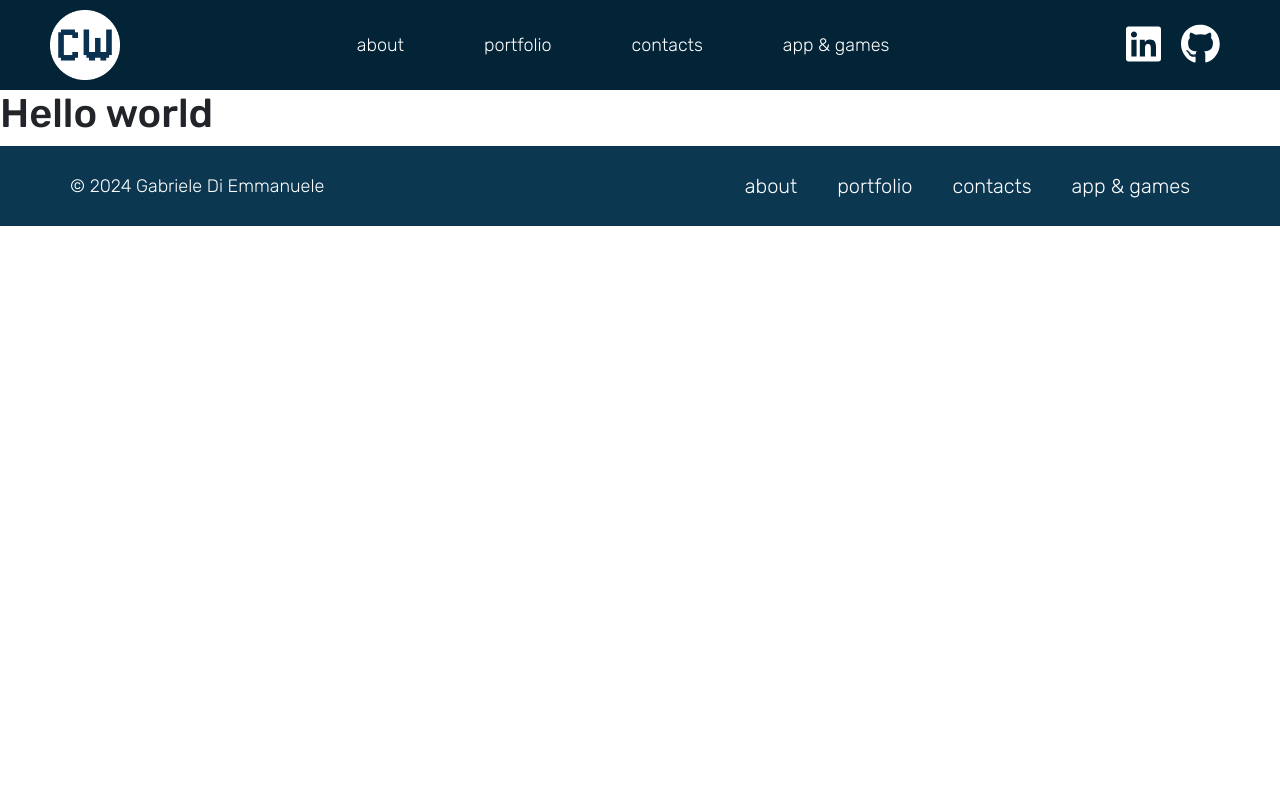
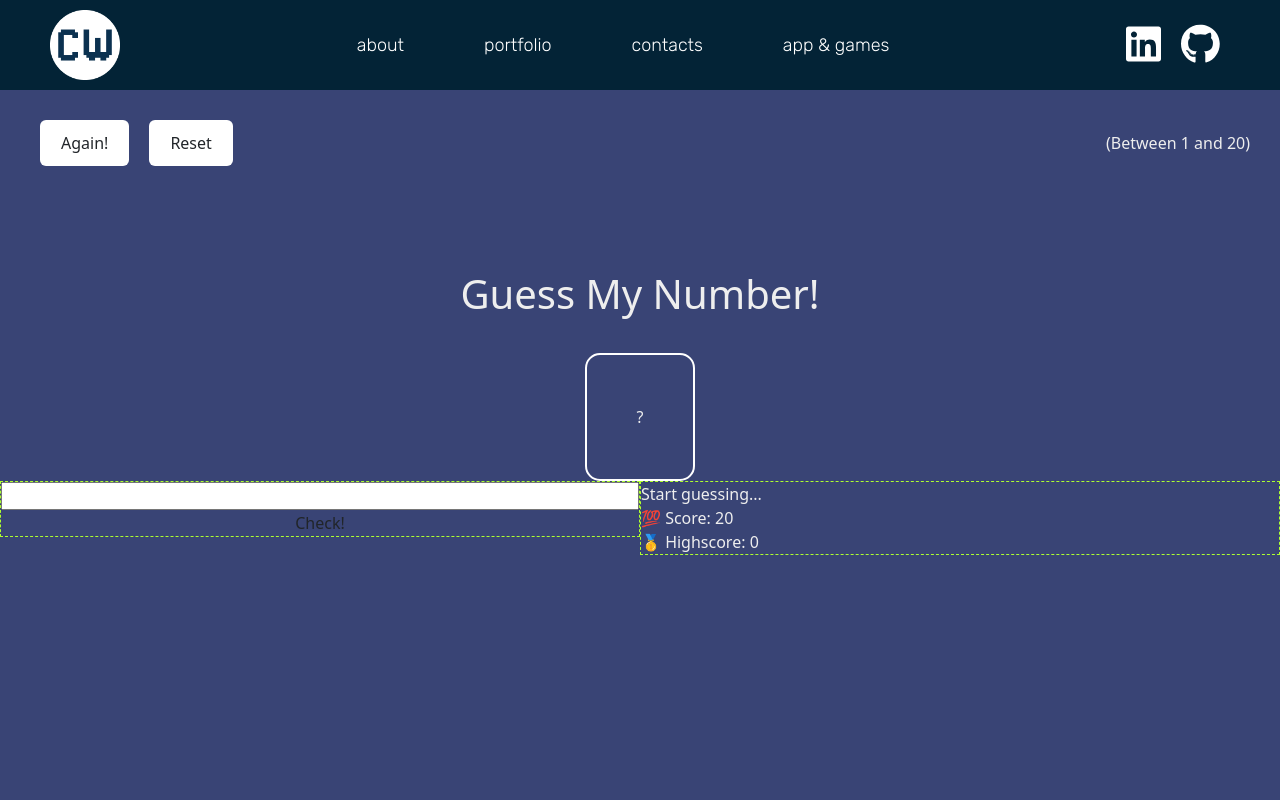
Before and after one commit to gabrielediemmanuele/gabrielediemmanuele.github.io, a Vue app: page /guessMyNumber in a window 1280 px wide. Shown: the top 800 px of the page. Built offline with nearby package versions, Linux system fonts and the light colour scheme.

Commit message:
feat: working in guessMyNumber style

```diff
--- a/src/components/app-and-games-components/games/guessMyNumber.vue
+++ b/src/components/app-and-games-components/games/guessMyNumber.vue
@@ -15,7 +15,107 @@ export default {
 </script>
 
 <template>
-  <h1>{{ title }}</h1>
+  <div class="main-container">
+    <header>
+      <div class="container-fluid header">
+        <div class="btn-cont">
+          <button class="btn again">Again!</button>
+          <button class="btn reset">Reset</button>
+        </div>
+        <p class="between">(Between 1 and 20)</p>
+      </div>
+    </header>
+    <main>
+      <div class="container-fluid center">
+        <h1>Guess My Number!</h1>
+        <div class="number">?</div>
+      </div>
+      <div class="container-fluid left-right">
+        <div class="row">
+          <div class="col-sm-12 col-md-6 col-lg-6">
+            <section class="left">
+              <input type="number" class="guess" />
+              <button class="btn check">Check!</button>
+            </section>
+          </div>
+          <div class="col-sm-12 col-md-6 col-lg-6">
+            <section class="right">
+              <p class="message">Start guessing...</p>
+              <p class="label-score">💯 Score: <span class="score">20</span></p>
+              <p class="label-highscore">
+                🥇 Highscore: <span class="highscore">0</span>
+              </p>
+            </section>
+          </div>
+        </div>
+      </div>
+    </main>
+  </div>
 </template>
 
-<style lang="scss" scoped></style>
+<style lang="scss" scoped>
+* {
+  margin: 0;
+  padding: 0;
+  box-sizing: border-box;
+  font-family: "Press Start 2P", system-ui;
+}
+
+.main-container {
+  color: #eee;
+  background-color: rgb(57, 68, 117);
+}
+
+/* LAYOUT */
+header {
+  padding: 20px 30px;
+  height: 20vh;
+  .container-fluid.header {
+    width: 100%;
+    display: flex;
+    align-items: center;
+    justify-content: space-between;
+
+    .btn-cont {
+      .btn {
+        background-color: white;
+        padding: 10px 20px;
+      }
+      .btn {
+        margin: 10px;
+      }
+    }
+  }
+}
+
+main {
+  height: 80vh;
+  .container-fluid.center {
+    padding-top: 20px;
+    display: flex;
+    flex-direction: column;
+    align-items: center;
+
+    .number {
+      border: 2px solid white;
+      border-radius: 15px;
+      padding: 50px;
+      margin-top: 35px;
+    }
+  }
+  .container-fluid.left-right {
+    .row {
+      justify-content: space-between;
+      .left,
+      .right {
+        display: flex;
+        flex-direction: column;
+      }
+    }
+    .left,
+    .right {
+      border: 1px dashed greenyellow;
+    }
+  }
+}
+</style>
```
